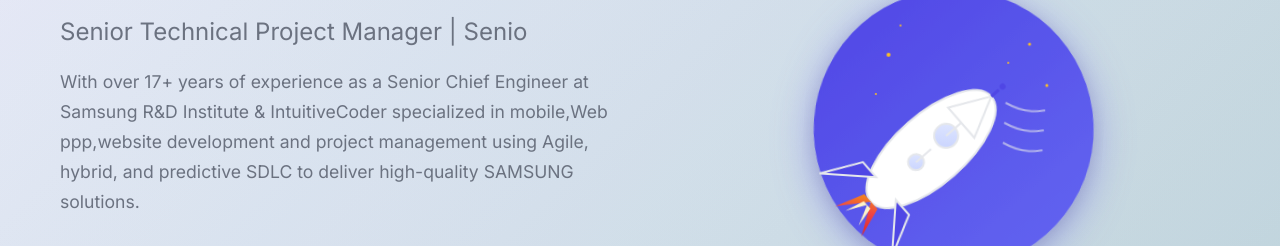
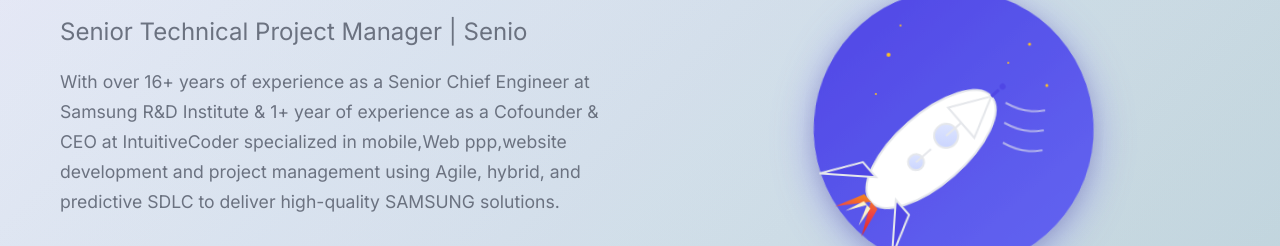
Before and after one commit to prasant2030/prasant2030.github.io, a plain HTML site: page index.html in a window 1280 px wide. Shown: the part 298-544 px from the top of the page. Drawn offline with Linux system fonts and the light colour scheme.

Commit message:
Add files via upload
Signed-off-by: Prasant Kumar Behera <119404952+prasant2030@users.noreply.github.com>

```diff
--- a/index.html
+++ b/index.html
@@ -69,7 +69,7 @@
                     </h1>
                     <p class="hero-tagline" id="typing-text">Senior Technical Project Manager | Senior Chief Engineer | Cofounder | CEO</p>
                     <p class="hero-intro">
-                        With over 17+ years of experience as a Senior Chief Engineer at Samsung R&D Institute & IntuitiveCoder specialized in mobile,Web ppp,website development
+                        With over 16+ years of experience as a Senior Chief Engineer at Samsung R&D Institute & 1+ year of experience as a Cofounder & CEO at IntuitiveCoder specialized in mobile,Web ppp,website development
                         and project management using Agile, hybrid, and predictive SDLC to deliver high-quality SAMSUNG solutions.
                     </p>
                     <div class="hero-stats">
```
